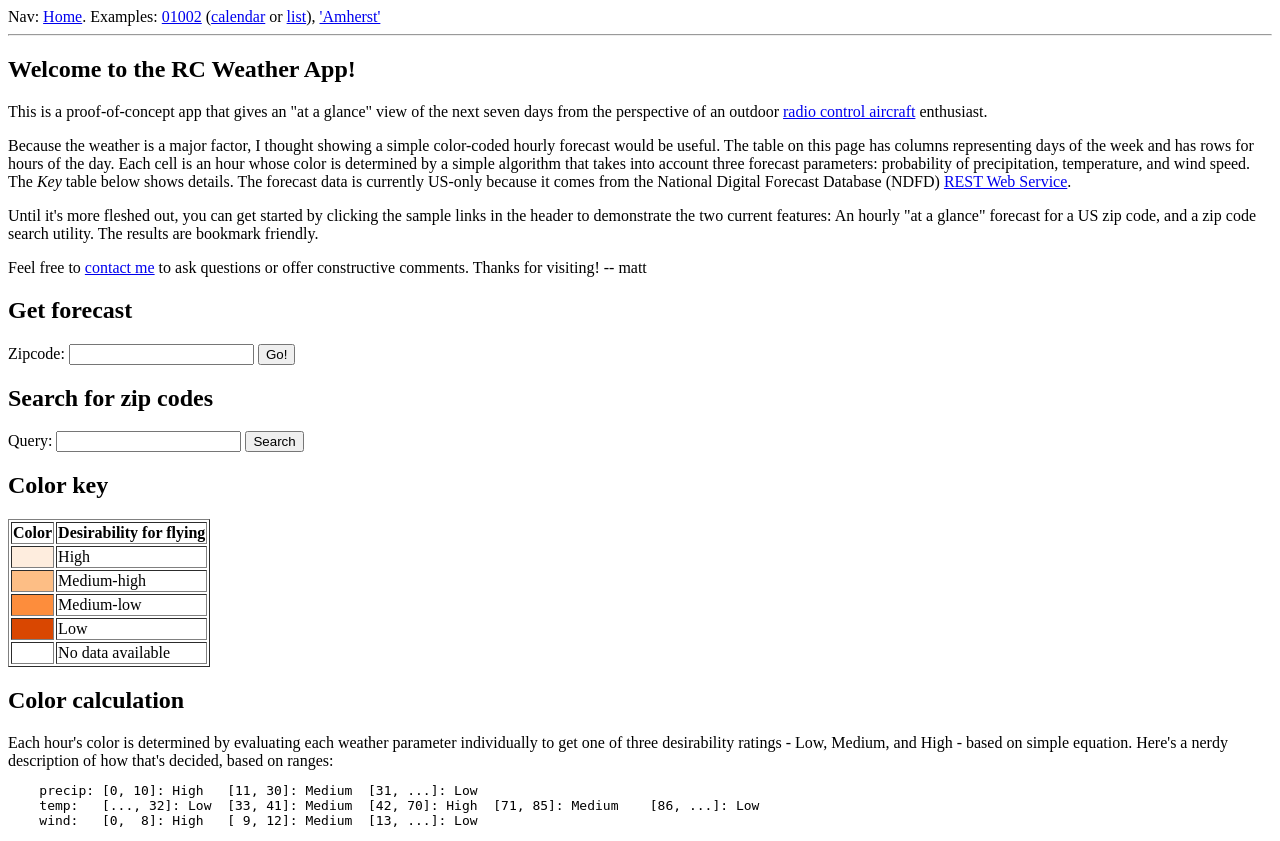
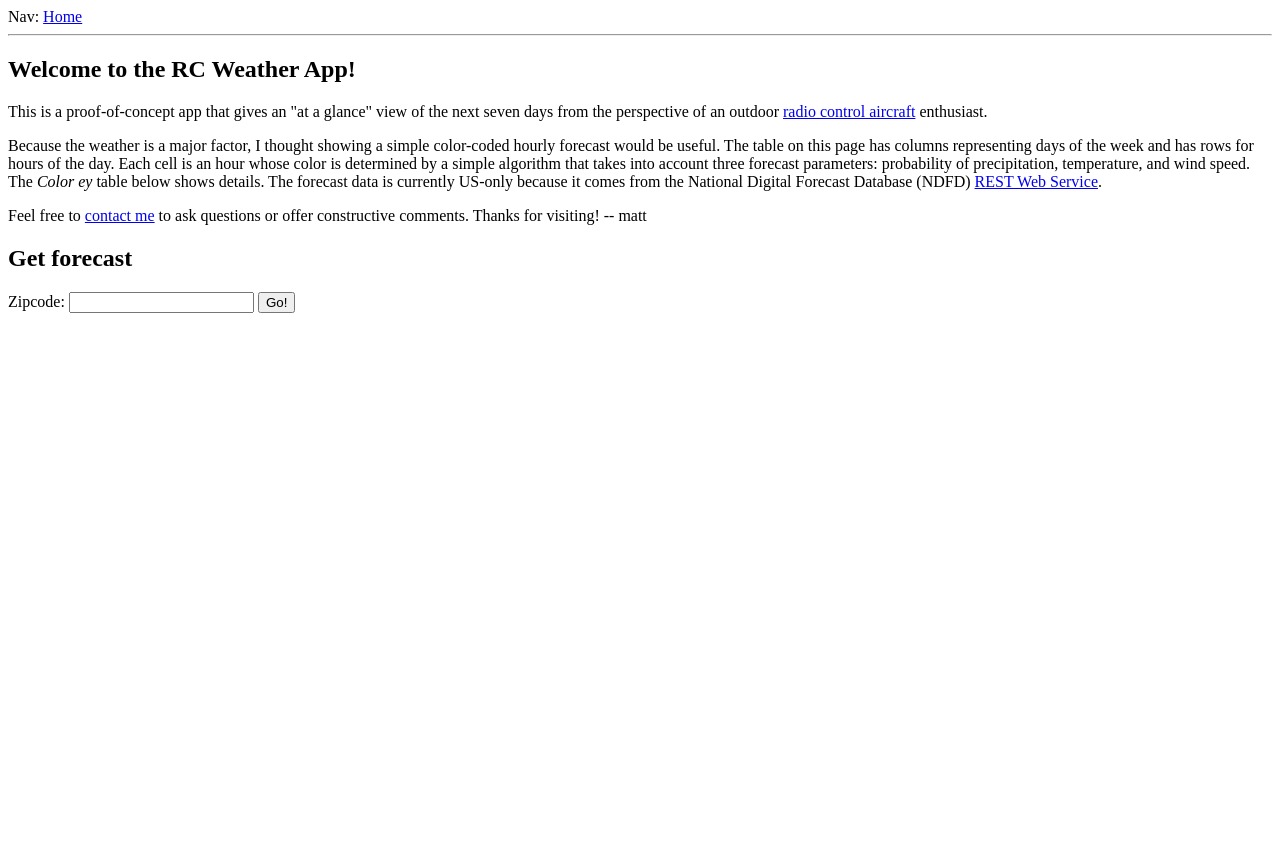
Before and after one commit to matthewcornell/peepweather, a Flask app: page / in a window 1280 px wide. After the commit the page ends 313 px from the top, so only its background shows below. Run offline with Flask 2, Linux system fonts and the light colour scheme.

Commit message:
stripped out distracting features: zip code search, sample links, geolocation

```diff
--- a/app/routes.py
+++ b/app/routes.py
@@ -34,11 +34,6 @@ def forecastForZip(zipcode):
         return "invalid format type. must be either 'calendar' or 'list'"  # TODO
 
 
-@app.route('/search/<query>')
-def searchZip(query):
-    return render_template("search.html", query=query, zipNameLatLonTuples=Forecast.searchZipcodes(query))
-
-
 #
 # forms
 #
@@ -51,17 +46,3 @@ def doZipSubmit():
         return redirect(url_for('forecastForZip', zipcode=zipVal))
     except ValueError:
         return render_template("index.html", invalidZipcode=zipVal, colorKeyHighToLow=Hour.COLOR_SEQ_HIGH_TO_LOW)
-
-
-# @app.route('/doLatLonSubmit', methods=['POST'])
-# def doLatLonSubmit():
-#     lat = request.form.get('lat_form_value', None)
-#     lon = request.form.get('lon_form_value', None)
-#     # TODO: return redirect(url_for('forecastForLatLon', latLon='xx'.format()))
-#     return "Use my location: {}, {}: Cominging soon!".format(lat, lon)
-
-
-@app.route('/doZipSearchSubmit', methods=['POST'])
-def doZipSearchSubmit():
-    queryVal = request.form.get('query_form_value', None)
-    return redirect(url_for('searchZip', query=queryVal))
--- a/app/templates/base.html
+++ b/app/templates/base.html
@@ -1,13 +1,10 @@
 <html>
 <head>
     <title>{% block title %}{% endblock %} - RC Weather App</title>
-{#    {% block javascript %}{% endblock %}#}
 </head>
 <body>
 
-<div>Nav: <a href="/">Home</a>. Examples: <a href="/forecast/01002">01002</a>
-    (<a href="/forecast/01002?format=calendar">calendar</a> or <a href="/forecast/01002?format=list">list</a>),
-    <a href="/search/Amherst">'Amherst'</a></div>
+<div>Nav: <a href="/">Home</a></div>
 <hr>
 {% block content %}
 {% endblock %}
--- a/app/templates/index.html
+++ b/app/templates/index.html
@@ -1,28 +1,6 @@
 {% extends "base.html" %}
 
 {% block title %}Welcome to the RC Weather App!{% endblock %}
-
-{#{% block javascript %}#}
-{##}
-{#    <script src="http://code.jquery.com/jquery-latest.min.js" type="text/javascript"></script>#}
-{#    <script>#}
-{#        jQuery(window).ready(function () {#}
-{#            jQuery("#init_geo_button").click(initiate_geolocation);#}
-{#        });#}
-{##}
-{#        function initiate_geolocation() {#}
-{#            navigator.geolocation.getCurrentPosition(handle_geolocation_query);#}
-{#            // TODO: update a status text area#}
-{#        }#}
-{##}
-{#        function handle_geolocation_query(position) {#}
-{#            jQuery('#lat-id').val(position.coords.latitude);#}
-{#            jQuery('#lon-id').val(position.coords.longitude);#}
-{#        }#}
-{#    </script>#}
-{##}
-{#{% endblock %}#}
-
 
 {% block content %}
 
@@ -38,15 +16,10 @@
         Because the weather is a major factor, I thought showing a simple color-coded hourly
         forecast would be useful. The table on this page has columns representing days of the week and has rows for
         hours of the day. Each cell is an hour whose color is determined by a simple algorithm that takes into account
-        three forecast parameters: probability of precipitation, temperature, and wind speed. The <em>Key</em> table
-        below shows details. The forecast data is currently US-only because it comes from the National Digital
+        three forecast parameters: probability of precipitation, temperature, and wind speed. The <em>Color ey</em>
+        table below shows details. The forecast data is currently US-only because it comes from the National Digital
         Forecast Database (NDFD)
         <a href="http://graphical.weather.gov/xml/rest.php">REST Web Service</a>.
-    </p>
-
-    <p> Until it's more fleshed out, you can get started by clicking the sample links in the
-        header to demonstrate the two current features: An hourly "at a glance" forecast for a US zip code, and a zip
-        code search utility. The results are bookmark friendly.
     </p>
 
     <p> Feel free to <a href="http://www.matthewcornell.org/contact/">contact me</a> to ask questions or offer
@@ -56,14 +29,6 @@
 
     <h2>Get forecast</h2>
 
-{#    <form method="POST" action="{{ url_for('doLatLonSubmit') }}">#}
-{#        <label for="lat-id">Latitude: </label>#}
-{#        <input id="lat-id" type="text" name="lat_form_value"><br>#}
-{#        <label for="lon-id">Longitude: </label>#}
-{#        <input id="lon-id" type="text" name="lon_form_value"><br>#}
-{#        <button id="init_geo_button">Use my location</button> <input type="submit" value="Go!">#}
-{#    </form>#}
-{#    <br>#}
     <form method="POST" action="{{ url_for('doZipSubmit') }}">
         <label for="zipcode-id">Zipcode: </label>
         <input id="zipcode-id" type="text" name="zip_form_value">
@@ -75,14 +40,4 @@
     {% endif %}
 
 
-    <h2>Search for zip codes</h2>
-
-    <form method="POST" action="{{ url_for('doZipSearchSubmit') }}">
-        <label for="query-id">Query: </label>
-        <input id="query-id" type="text" name="query_form_value">
-        <input type="submit" value="Search">
-    </form>
-
-    {% include 'color-key.html' %}
-
 {% endblock %}
```
Also changed, not shown: app/templates/search.html (deleted, +0 -27 lines), forecast/Forecast.py (+0 -15 lines), test/test_forecast.py (+0 -9 lines).
